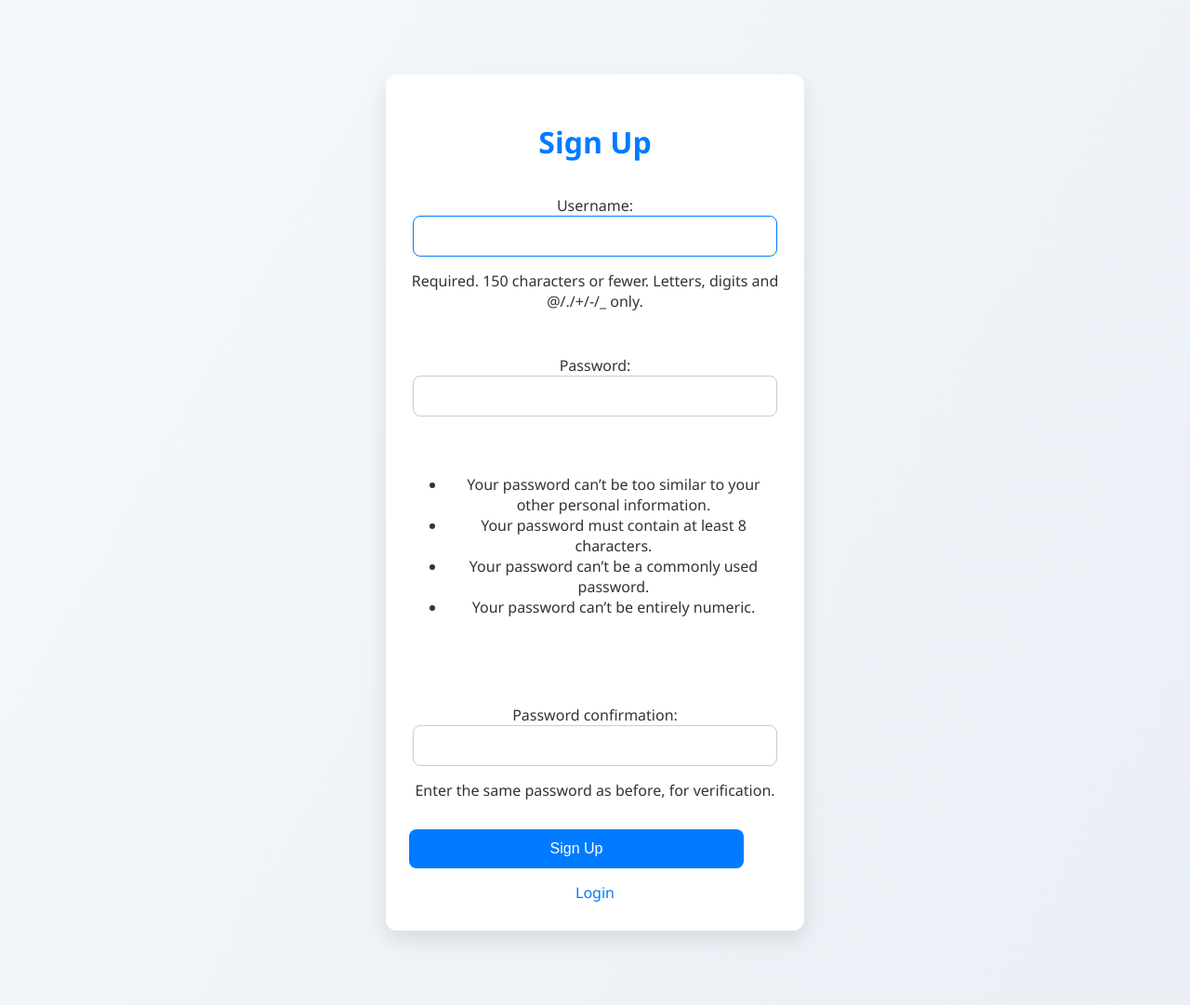
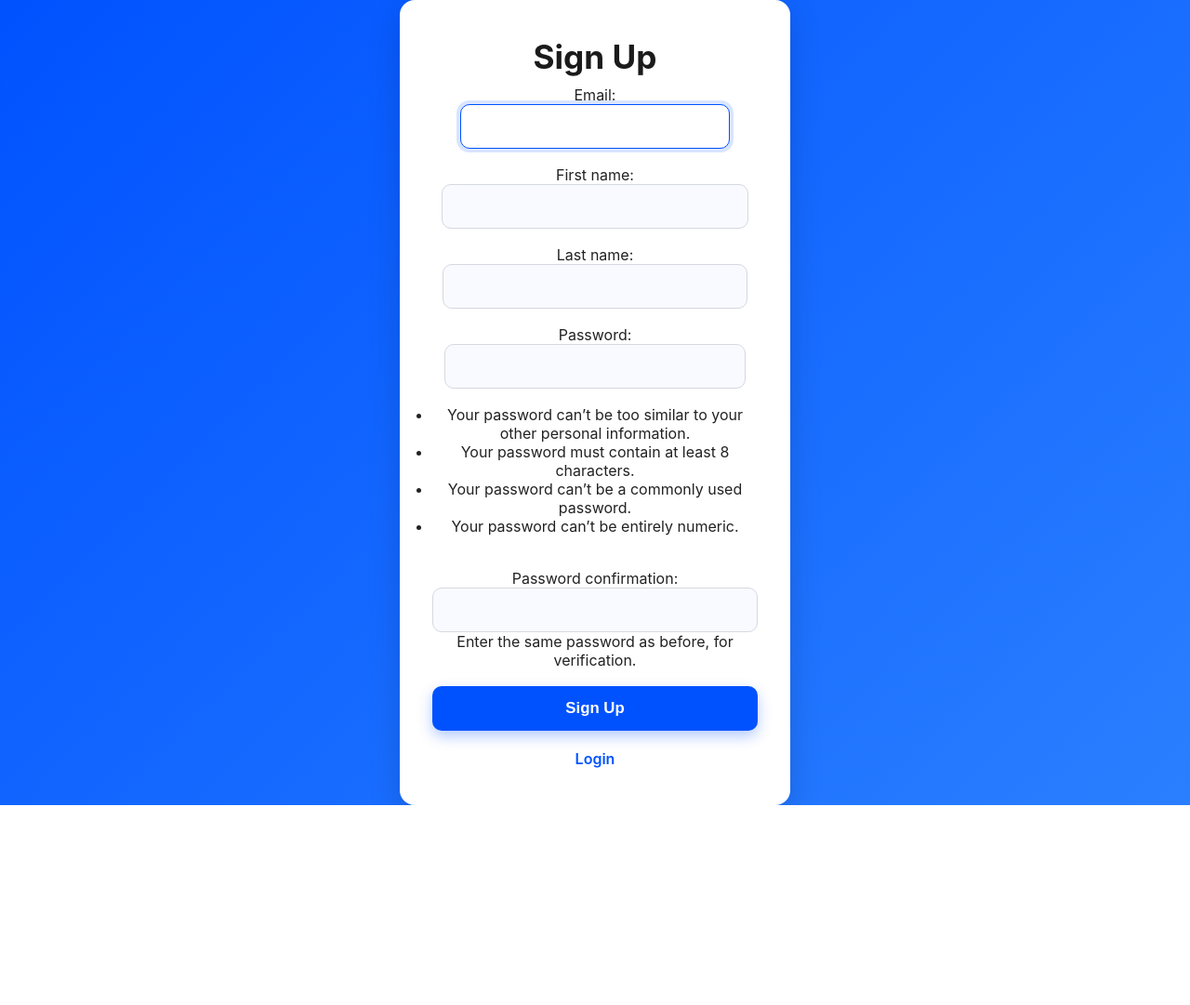
Before and after one commit to xAhmKhalafx/cms_project, a Django app: page /signup/ in a window 1280 px wide. Shown: the whole page at 93% size. After the commit the page ends 866 px from the top, so only its background shows below. Run offline with Django 5.2, Linux system fonts and the light colour scheme.

Commit message:
basic changes

```diff
--- /dev/null
+++ b/users/forms.py
@@ -0,0 +1,8 @@
+from django import forms
+from django.contrib.auth.forms import UserCreationForm
+from .models import User
+
+class CustomUserCreationForm(UserCreationForm):
+    class Meta:
+        model = User
+        fields = ('email', 'first_name', 'last_name', 'password1', 'password2')
--- a/users/static/users/css/style.css
+++ b/users/static/users/css/style.css
@@ -1,155 +1,137 @@
----------------------------------*/ * {
+/* ------------------------------
+   GLOBAL RESET
+---------------------------------*/
+* {
   margin: 0;
   padding: 0;
   box-sizing: border-box;
 }
 
 body {
-  font-family: "Segoe UI", Tahoma, Geneva, Verdana, sans-serif;
-  background: linear-gradient(120deg, #f6f9fc, #e9eff5);
-  color: #333;
+  font-family: "Inter", "Segoe UI", Tahoma, Geneva, Verdana, sans-serif;
+  background: linear-gradient(135deg, #0052ff, #2a7fff);
+  color: #222;
   min-height: 100vh;
+  display: flex;
+  align-items: center;
+  justify-content: center;
 }
 
 /* ------------------------------
-   Container for all pages
+   AUTH CONTAINER
 ---------------------------------*/
-.container {
-  max-width: 500px;
-  margin: 60px auto;
-  padding: 30px 25px;
-  background-color: #fff;
-  border-radius: 12px;
-  box-shadow: 0 8px 20px rgba(0, 0, 0, 0.1);
+.auth-container {
+  background-color: #ffffff;
+  padding: 40px 35px;
+  border-radius: 16px;
+  box-shadow: 0 12px 35px rgba(0, 0, 0, 0.15);
+  width: 100%;
+  max-width: 420px;
   text-align: center;
+  animation: fadeIn 0.8s ease-in-out;
+}
+
+/* Fade-in effect */
+@keyframes fadeIn {
+  from {
+    opacity: 0;
+    transform: translateY(30px);
+  }
+  to {
+    opacity: 1;
+    transform: translateY(0);
+  }
 }
 
 /* ------------------------------
-   Headings
+   HEADINGS
 ---------------------------------*/
-h1 {
-  margin-bottom: 20px;
-  color: #007bff;
-  font-size: 2rem;
+.auth-container h1 {
+  font-size: 2.2rem;
+  font-weight: 700;
+  color: #1b1b1b;
+  margin-bottom: 10px;
+}
+
+.auth-container p.subtitle {
+  color: #555;
+  font-size: 1rem;
+  margin-bottom: 25px;
 }
 
 /* ------------------------------
-   Links
+   FORM ELEMENTS
 ---------------------------------*/
-a {
-  color: #007bff;
-  text-decoration: none;
-  margin: 0 10px;
+form {
+  display: flex;
+  flex-direction: column;
+  align-items: center;
+  gap: 18px;
 }
 
-a:hover {
+form input {
+  width: 100%;
+  padding: 14px 16px;
+  border-radius: 10px;
+  border: 1.5px solid #d4d8e0;
+  font-size: 1rem;
+  transition: all 0.25s ease;
+  background-color: #f9faff;
+}
+
+form input:focus {
+  border-color: #0052ff;
+  outline: none;
+  background-color: #fff;
+  box-shadow: 0 0 0 4px rgba(0, 82, 255, 0.15);
+}
+
+/* ------------------------------
+   BUTTONS
+---------------------------------*/
+form button {
+  width: 100%;
+  padding: 14px;
+  border-radius: 10px;
+  border: none;
+  background-color: #0052ff;
+  color: #fff;
+  font-size: 1.05rem;
+  font-weight: 600;
+  cursor: pointer;
+  transition: all 0.25s ease;
+  box-shadow: 0 6px 15px rgba(0, 82, 255, 0.3);
+}
+
+form button:hover {
+  background-color: #003ecf;
+  transform: translateY(-2px);
+  box-shadow: 0 10px 25px rgba(0, 82, 255, 0.4);
+}
+
+/* ------------------------------
+   LINKS
+---------------------------------*/
+.auth-container a {
+  color: #0052ff;
+  text-decoration: none;
+  font-weight: 600;
+  margin-top: 20px;
+  display: inline-block;
+}
+
+.auth-container a:hover {
   text-decoration: underline;
 }
 
 /* ------------------------------
-   Forms
+   RESPONSIVE DESIGN
 ---------------------------------*/
-form {
-  display: flex;
-  flex-direction: column;
-  gap: 15px;
-}
-
-form input,
-form select,
-form textarea {
-  padding: 12px 15px;
-  border-radius: 8px;
-  border: 1px solid #ccc;
-  font-size: 1rem;
-  width: 100%;
-  transition: all 0.2s ease;
-}
-
-form input:focus,
-form select:focus,
-form textarea:focus {
-  border-color: #007bff;
-  outline: none;
-}
-
-/* ------------------------------
-   Container for Login/Signup
----------------------------------*/
-.auth-container {
-  max-width: 400px; /* Smaller width */
-  margin: 80px auto; /* Centered vertically with some top margin */
-  padding: 30px 25px;
-  background-color: #fff;
-  border-radius: 12px;
-  box-shadow: 0 10px 25px rgba(0, 0, 0, 0.1);
-  text-align: center;
-}
-
-/* Optional: add slight padding around inputs */
-.auth-container form input,
-.auth-container form button {
-  width: 90%; /* Keep inputs full width inside container */
-  margin-bottom: 15px;
-}
-
-/* ------------------------------
-   Buttons
----------------------------------*/
-form button {
-  padding: 12px;
-  border-radius: 8px;
-  border: none;
-  background-color: #007bff;
-  color: white;
-  font-size: 1rem;
-  cursor: pointer;
-  transition: all 0.2s ease;
-}
-
-form button:hover {
-  background-color: #0056b3;
-}
-
-/* ------------------------------
-   Dashboard Cards
----------------------------------*/
-.card {
-  background: #fff;
-  padding: 20px;
-  margin: 15px 0;
-  border-radius: 10px;
-  box-shadow: 0 6px 15px rgba(0, 0, 0, 0.08);
-  transition: transform 0.2s ease, box-shadow 0.2s ease;
-  text-align: left;
-}
-
-.card:hover {
-  transform: translateY(-5px);
-  box-shadow: 0 10px 25px rgba(0, 0, 0, 0.15);
-}
-
-/* ------------------------------
-   Dashboard Grid
----------------------------------*/
-.dashboard-grid {
-  display: grid;
-  grid-template-columns: repeat(auto-fit, minmax(250px, 1fr));
-  gap: 20px;
-  margin-top: 30px;
-}
-
-/* ------------------------------
-   Responsive Text & Buttons
----------------------------------*/
-@media (max-width: 500px) {
-  h1 {
-    font-size: 1.5rem;
+@media (max-width: 480px) {
+  .auth-container {
+    padding: 30px 20px;
   }
-
-  form input,
-  form button {
-    font-size: 0.95rem;
-    padding: 10px;
+  .auth-container h1 {
+    font-size: 1.8rem;
   }
 }
--- a/users/views.py
+++ b/users/views.py
@@ -1,7 +1,7 @@
 from django.shortcuts import render, redirect
-from django.contrib.auth import login, authenticate
-from django.contrib.auth.forms import UserCreationForm
+from django.contrib.auth import login
 from django.contrib.auth.decorators import login_required
+from .forms import CustomUserCreationForm
 
 from rest_framework.views import APIView
 from rest_framework.response import Response
@@ -34,13 +34,18 @@ def landing_page(request):
 # -------------------------------
 def signup_page(request):
     if request.method == 'POST':
-        form = UserCreationForm(request.POST)
+        form = CustomUserCreationForm(request.POST)
         if form.is_valid():
-            user = form.save()
+            user = form.save(commit=False)
+            user.role = User.Role.VIEWER  # or your default
+            user.save()
             login(request, user)
+            print("✅ Signup successful!")
             return redirect('dashboard')
+        else:
+            print("❌ Signup failed:", form.errors)
     else:
-        form = UserCreationForm()
+        form = CustomUserCreationForm()
     return render(request, 'users/signup.html', {'form': form})
 
 # -------------------------------
```
Also changed, not shown: db.sqlite3.
